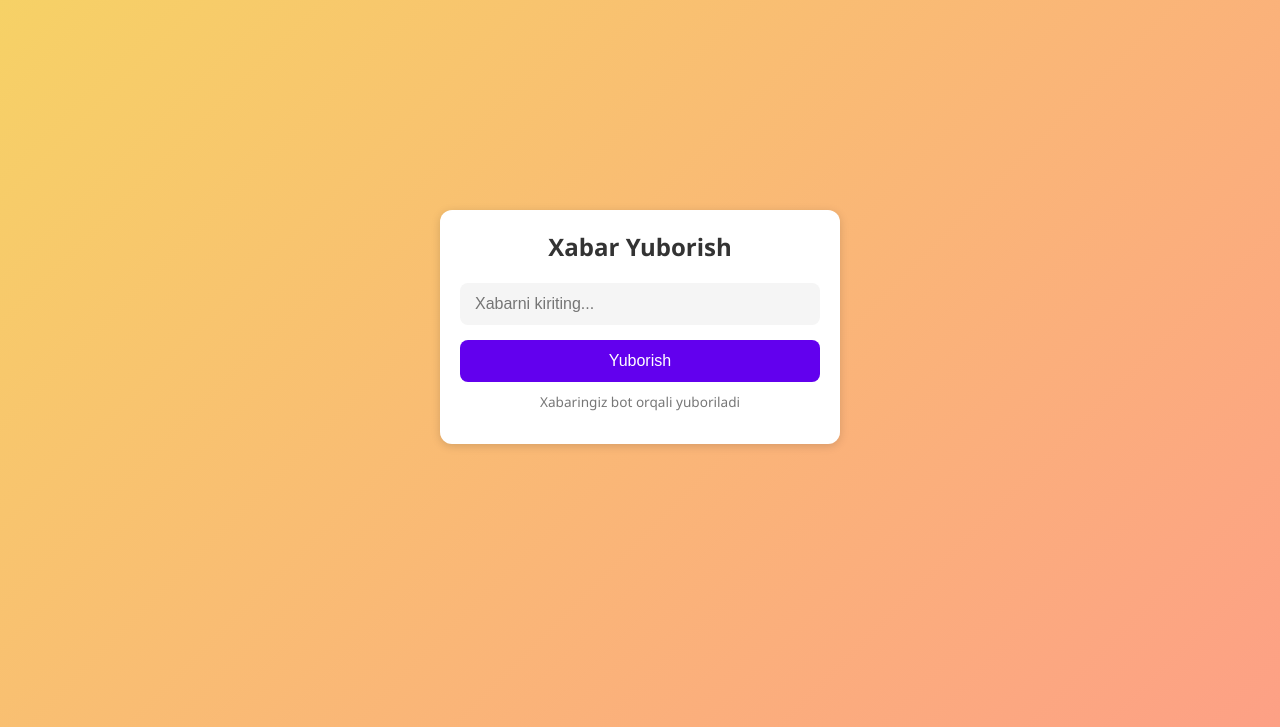
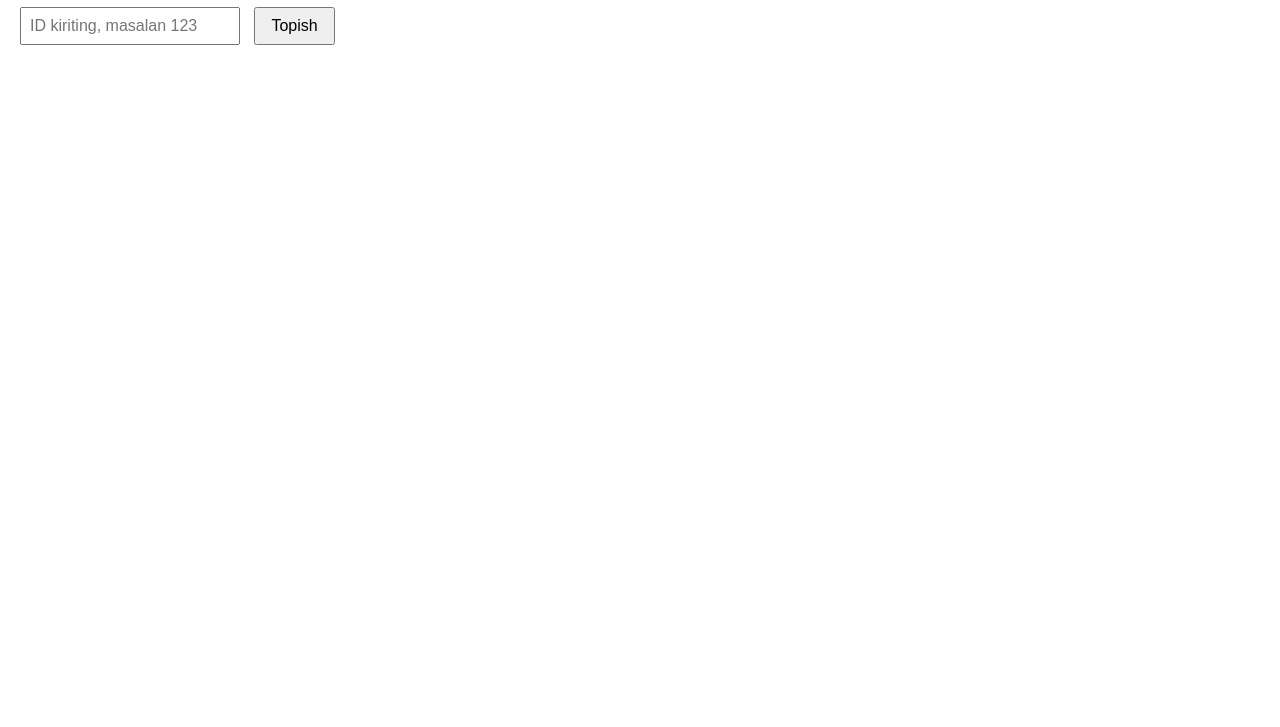
Before and after one commit to normuhammadovich/testsitebot, a plain HTML site: page site/index.html in a window 1280 px wide. Shown: the part 73-800 px from the top of the page. Drawn offline with nearby package versions, Linux system fonts and the light colour scheme.

Commit message:
Update index.html

```diff
--- a/site/index.html
+++ b/site/index.html
@@ -3,116 +3,105 @@
 <head>
     <meta charset="UTF-8" />
     <meta name="viewport" content="width=device-width, initial-scale=1.0"/>
-    <title>Material Dizayn WebApp</title>
+    <title>PDF Topish va Ko‘rsatish</title>
     <style>
         body {
-            margin: 0;
-            font-family: "Segoe UI", Tahoma, Geneva, Verdana, sans-serif;
-            background: linear-gradient(135deg, #f6d365 0%, #fda085 100%);
-            display: flex;
-            justify-content: center;
-            align-items: center;
-            height: 100vh;
-        }
-
-        .card {
-            background: #fff;
-            width: 90%;
-            max-width: 400px;
-            border-radius: 12px;
-            box-shadow: 0 2px 10px rgba(0,0,0,0.15);
-            padding: 20px;
-            box-sizing: border-box;
-            animation: fadeIn 0.4s ease;
-        }
-
-        @keyframes fadeIn {
-            from {opacity:0; transform: scale(0.95);}
-            to {opacity:1; transform: scale(1);}
-        }
-
-        h1 {
-            margin: 0 0 20px 0;
-            font-size: 1.5rem;
-            font-weight: 600;
-            color: #333;
-            text-align: center;
+            font-family: Arial, sans-serif;
+            margin: 20px;
         }
 
         form {
-            display: flex;
-            flex-direction: column;
-            gap: 15px;
+            margin-bottom: 20px;
         }
 
-        .input-field {
-            position: relative;
-            display: flex;
-            flex-direction: column;
-        }
-
-        .input-field input[type="text"] {
-            padding: 12px 15px;
+        input[type="text"] {
+            padding: 8px;
             font-size: 1rem;
-            border: none;
-            border-radius: 8px;
-            background: #f5f5f5;
-            color: #333;
-            transition: box-shadow 0.2s ease;
-            outline: none;
-        }
-
-        .input-field input[type="text"]:focus {
-            box-shadow: 0 2px 8px rgba(0,0,0,0.1);
+            width: 200px;
         }
 
         button {
-            background: #6200ee;
-            color: #fff;
-            border: none;
+            padding: 8px 15px;
             font-size: 1rem;
-            padding: 12px 15px;
-            border-radius: 8px;
-            cursor: pointer;
-            text-align: center;
-            transition: background 0.3s ease;
-            outline: none;
+            margin-left: 10px;
         }
 
-        button:hover {
-            background: #5b00de;
+        .message {
+            margin: 10px 0;
+            color: red;
         }
 
-        button:active {
-            background: #4a00bb;
+        iframe {
+            width: 100%;
+            height: 80vh;
+            border: 1px solid #ccc;
         }
-
-        .note {
-            margin-top: 10px;
-            font-size: 0.85rem;
-            text-align: center;
-            color: #555;
-            opacity: 0.8;
-        }
-
-        @media (max-width: 480px) {
-            h1 {
-                font-size: 1.3rem;
-            }
-        }
-
     </style>
 </head>
 <body>
-    <div class="card">
-        <h1>Xabar Yuborish</h1>
-        <form id="messageForm" action="/send-message" method="POST">
-            <div class="input-field">
-                <input type="text" name="text" id="text" placeholder="Xabarni kiriting..." required>
-            </div>
-            <button type="submit">Yuborish</button>
-        </form>
-        <p class="note">Xabaringiz bot orqali yuboriladi</p>
-    </div>
+    <h1>PDF Faylni ZIP ichidan izlash</h1>
+    <form id="pdfForm">
+        <input type="text" id="pdfId" placeholder="ID kiriting, masalan 123" required>
+        <button type="submit">Topish</button>
+    </form>
+    <div class="message" id="message"></div>
+    <iframe id="pdfFrame" style="display:none;"></iframe>
+
+    <!-- JSZip kutubxonasini CDN orqali ulaymiz -->
+    <script src="https://cdn.jsdelivr.net/npm/jszip/dist/jszip.min.js"></script>
+    <script>
+        const form = document.getElementById('pdfForm');
+        const pdfIdInput = document.getElementById('pdfId');
+        const messageDiv = document.getElementById('message');
+        const pdfFrame = document.getElementById('pdfFrame');
+
+        // Google Drive direct download link
+        const zipUrl = 'https://drive.google.com/uc?export=download&id=1mhwHxhgOS3Rwct_xsHUfPIOU9pHlHvnV';
+
+        let zipLoaded = null; // ZIP ma'lumotlarini xotirada saqlaymiz, takroran yuklamaslik uchun
+
+        form.addEventListener('submit', async (e) => {
+            e.preventDefault();
+            const pdfId = pdfIdInput.value.trim();
+            if(!pdfId) return;
+
+            messageDiv.textContent = "Iltimos kuting, zip yuklanmoqda...";
+            pdfFrame.style.display = 'none';
+
+            try {
+                if(!zipLoaded) {
+                    // zip hali yuklanmagan bo'lsa, fetch qilamiz
+                    const response = await fetch(zipUrl);
+                    if(!response.ok) {
+                        throw new Error("ZIP fayl yuklanmadi");
+                    }
+                    const arrayBuffer = await response.arrayBuffer();
+
+                    const jszip = new JSZip();
+                    zipLoaded = await jszip.loadAsync(arrayBuffer);
+                }
+
+                const fileName = `${pdfId}.pdf`;
+                const pdfFile = zipLoaded.file(fileName);
+
+                if(!pdfFile) {
+                    messageDiv.textContent = `Fayl topilmadi: ${fileName}`;
+                    return;
+                }
+
+                messageDiv.textContent = "PDF yuklanmoqda...";
+
+                const pdfBlob = await pdfFile.async('blob');
+                const pdfUrl = URL.createObjectURL(pdfBlob);
+
+                pdfFrame.src = pdfUrl;
+                pdfFrame.style.display = 'block';
+                messageDiv.textContent = "";
+            } catch (error) {
+                console.error(error);
+                messageDiv.textContent = "Xatolik yuz berdi: " + error.message;
+            }
+        });
+    </script>
 </body>
 </html>
```
